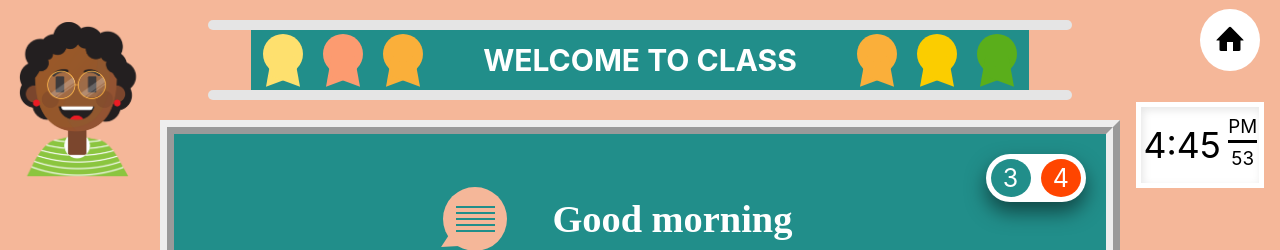
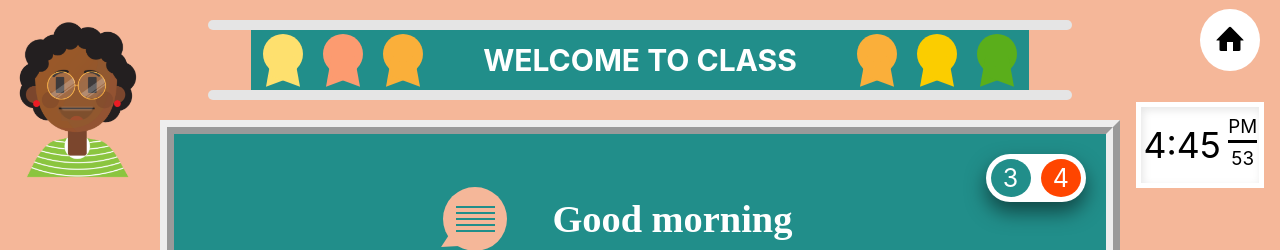
Before and after one commit to chiemezie/mavis-assessment-next, a Next.js app: page / in a window 1280 px wide. Shown: the top 250 px of the page. Built offline with nearby package versions, Linux system fonts and the light colour scheme.

Commit message:
made teacher talk

```diff
--- a/components/teacher.js
+++ b/components/teacher.js
@@ -1,7 +1,7 @@
 const Teacher = () => (
     <>
         {/* <img src="/teacher1.svg" alt="teacher1" className="teacher__icon"/>  */}
-        <div className="main"></div>
+        <div className="main talk"></div>
         <style jsx> {`
             .main{
                 width: 100%;
@@ -9,9 +9,20 @@ const Teacher = () => (
                 background: no-repeat center/80% url("teacher1.svg");
             }
 
+            .talk{
+                animation: talk .3s infinite;
+            }
+
             @keyframes talk{
                 0% {
                  background: no-repeat center/80% url("teacher1.svg");
+                }
+
+                50% {
+                    background: no-repeat center/80% url("teacher2.svg");
+                }
+                100%{
+                    background: no-repeat center/80% url("teacher1.svg");
                 }
             }
             {/* width: 80%;
```
Also changed, not shown: public/teacher2.svg.
